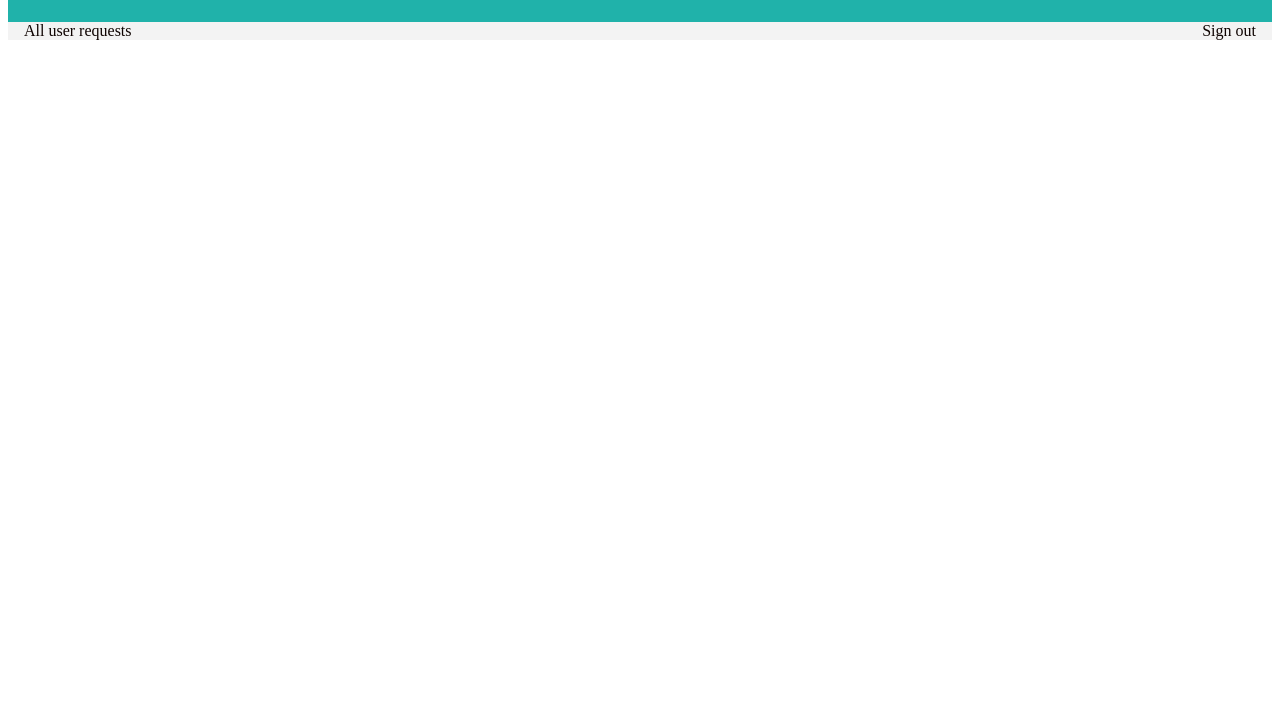
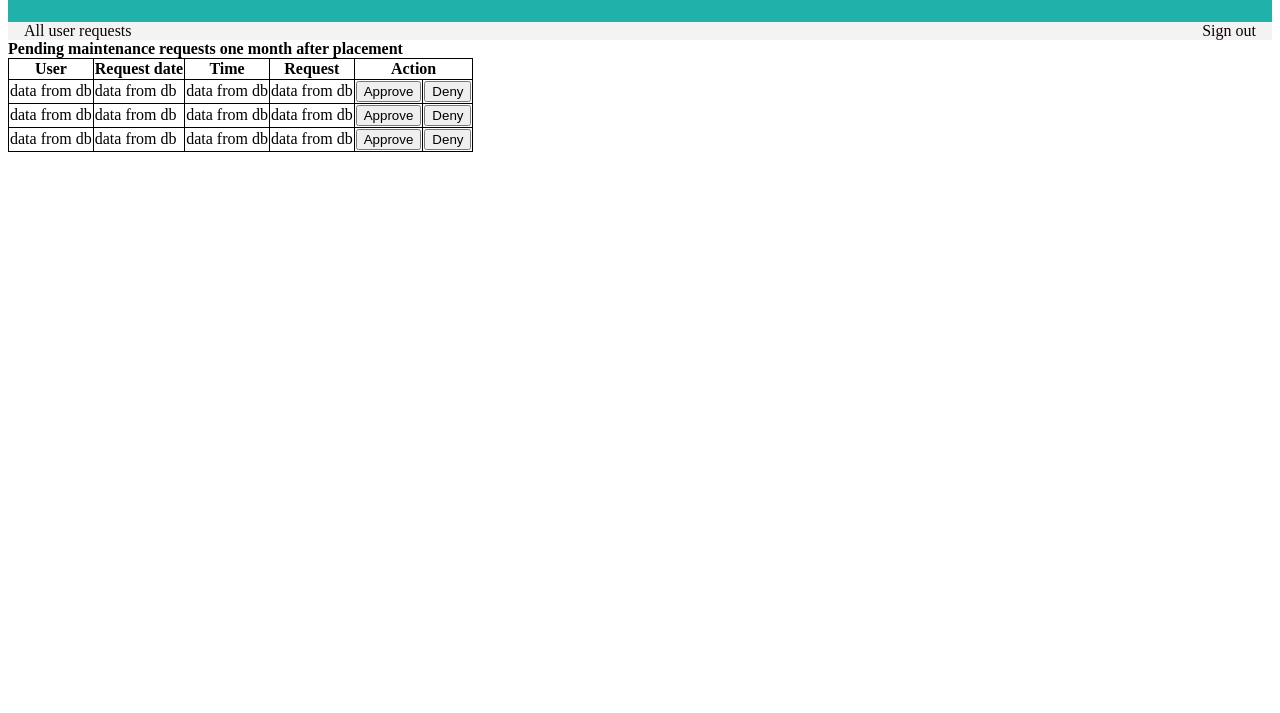
Before and after one commit to AlexSsali/MaintenanceTrackApp, a plain HTML site: page action.html in a window 1280 px wide. Shown: the part 87-800 px from the top of the page. Drawn offline with Linux system fonts and the light colour scheme.

Commit message:
action table

```diff
--- a/action.html
+++ b/action.html
@@ -11,6 +11,30 @@
         <ul>
         <li><a href="all_reqs.html">All user requests</a></li>
         <li style="float:right"><a href="sign_in.html">Sign out</a></li>
+        </ul>
+        <b>Pending maintenance requests one month after placement</b>
+        <table>
+                <tr><th>User</th><th>Request date</th><th>Time</th><th>Request</th><th colspan="2">Action</th></tr>
+                <tr><td>data from db</td>
+                    <td>data from db</td>
+                    <td>data from db</td>
+                    <td>data from db</td>
+                    <td><input type="button" value="Approve"</td>
+                    <td><input type="button" value="Deny"</td></tr>
 
+                <tr><td>data from db</td>
+                    <td>data from db</td>
+                    <td>data from db</td>
+                    <td>data from db</td>
+                    <td><input type="button" value="Approve"</td>
+                    <td><input type="button" value="Deny"</td></tr></tr>
+
+                <tr><td>data from db</td>
+                    <td>data from db</td>
+                    <td>data from db</td>
+                    <td>data from db</td>
+                    <td><input type="button" value="Approve"</td>
+                    <td><input type="button" value="Deny"</td></tr></tr>
+            </table>
 </body>
 </html>
```
